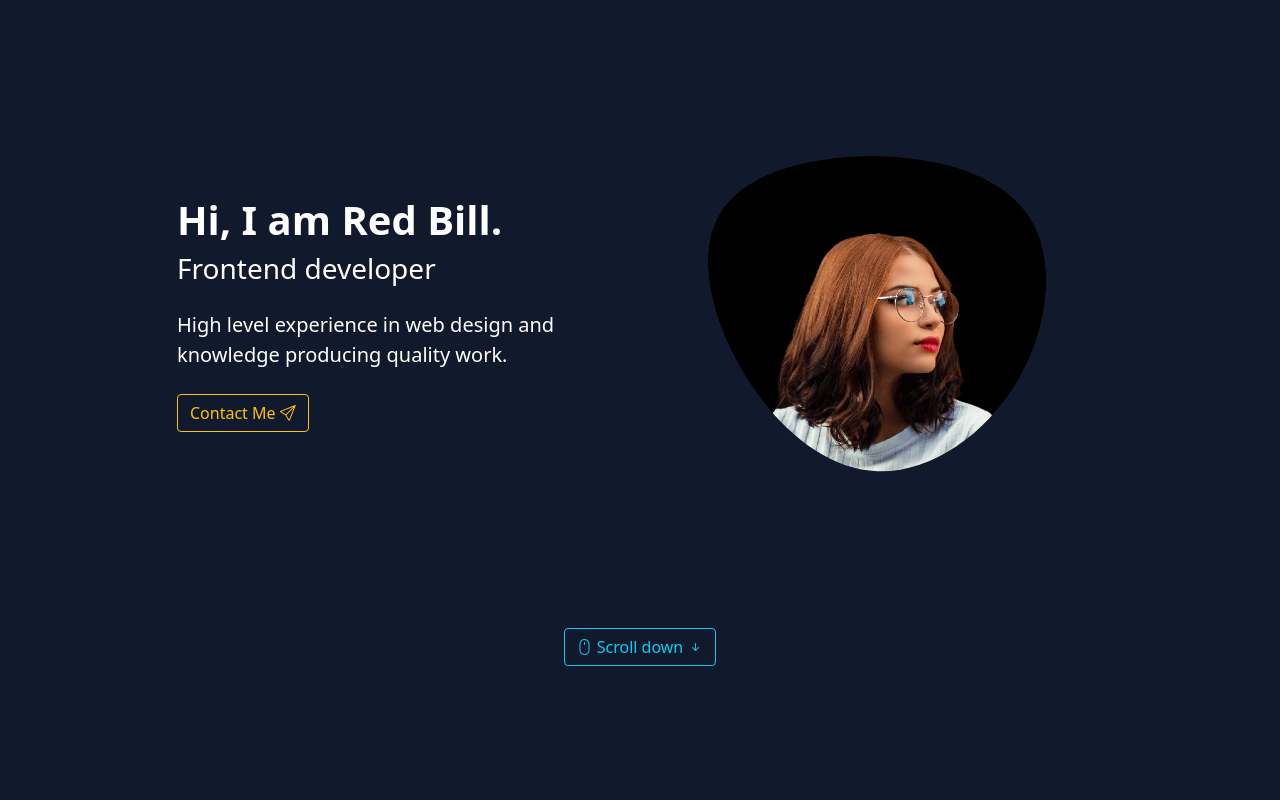
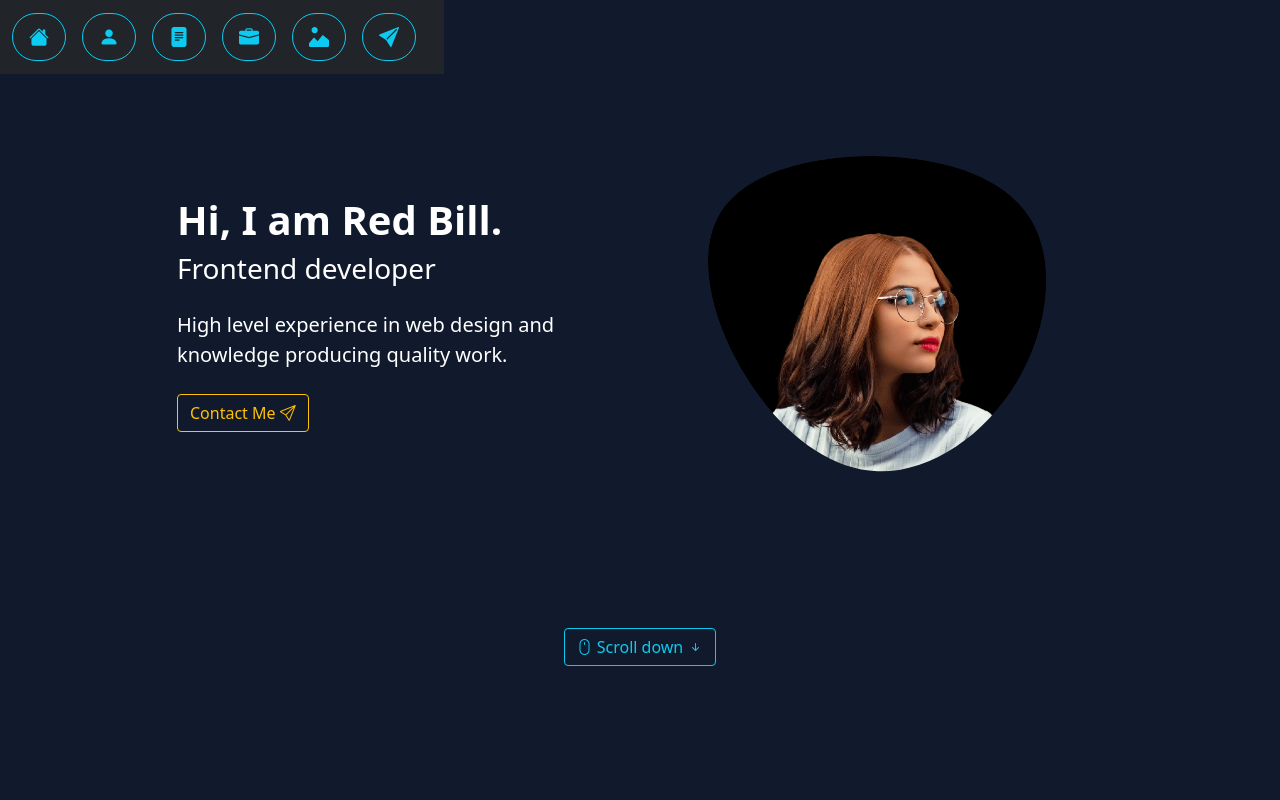
Before and after one commit to redbillis/Red-Bill, a plain HTML site: page index.html in a window 1280 px wide. Shown: the top 800 px of the page. Drawn offline with nearby package versions, Linux system fonts and the light colour scheme.

Commit message:
Startin with the Navbar Creation

```diff
--- a/index.html
+++ b/index.html
@@ -24,6 +24,43 @@
 
   </head>
   <body>
+    <!-- navbar -->
+    <nav class="navbar navbar-expand-md position-fixed bg-dark navbar-light">
+      <div class="container-xxl">
+        <a href="#home" class="navbar-brand">
+          <span class="fw-bold btn btn-lg btn-outline-info rounded-pill">
+            <i class="bi bi-house-fill"></i>
+          </span>
+        </a>
+        <a href="#intro" class="navbar-brand">
+          <span class="fw-bold btn btn-lg btn-outline-info rounded-pill">
+            <i class="bi bi-person-fill"></i>
+          </span>
+        </a>
+        <a href="#intro" class="navbar-brand">
+          <span class="fw-bold btn btn-lg btn-outline-info rounded-pill">
+            <i class="bi bi-file-text-fill"></i>
+          </span>
+        </a>
+        <a href="#intro" class="navbar-brand">
+          <span class="fw-bold btn btn-lg btn-outline-info rounded-pill">
+            <i class="bi bi-briefcase-fill"></i>
+          </span>
+        </a>
+        <a href="#intro" class="navbar-brand">
+          <span class="fw-bold btn btn-lg btn-outline-info rounded-pill">
+            <i class="bi bi-image-alt"></i>
+          </span>
+        </a>
+        <a href="#intro" class="navbar-brand">
+          <span class="fw-bold btn btn-lg btn-outline-info rounded-pill">
+            <i class="bi bi-send-fill"></i>
+          </span>
+        </a>
+
+      </div>
+    </nav>
+
     <!--==================== MAIN ====================-->
     <main class="main">
       <!--==================== HOME ====================-->
@@ -129,7 +166,7 @@
     <!-- Optional JavaScript; choose one of the two! -->
 
     <!-- Option 1: Bootstrap Bundle with Popper -->
-    <!-- <script src="https://cdn.jsdelivr.net/npm/bootstrap@5.0.2/dist/js/bootstrap.bundle.min.js" integrity="sha384-MrcW6ZMFYlzcLA8Nl+NtUVF0sA7MsXsP1UyJoMp4YLEuNSfAP+JcXn/tWtIaxVXM" crossorigin="anonymous"></script> -->
+    <script src="https://cdn.jsdelivr.net/npm/bootstrap@5.0.2/dist/js/bootstrap.bundle.min.js" integrity="sha384-MrcW6ZMFYlzcLA8Nl+NtUVF0sA7MsXsP1UyJoMp4YLEuNSfAP+JcXn/tWtIaxVXM" crossorigin="anonymous"></script>
 
     <!-- Option 2: Separate Popper and Bootstrap JS -->
     <!--
```
